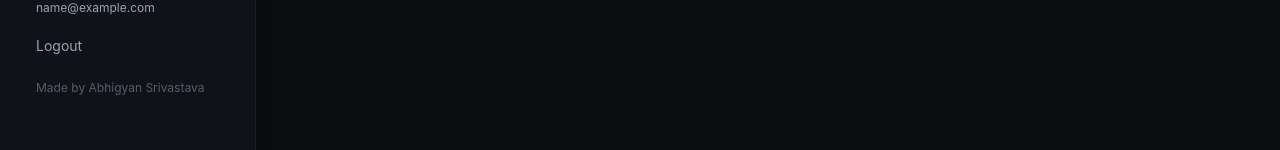
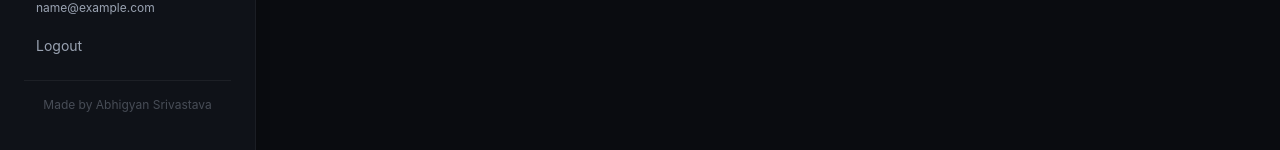
Before and after one commit to AbhigyanSr/InternDiary, a React (Create React App) app in the folder client/: page /dashboard in a window 1280 px wide. Shown: the part 446-596 px from the top of the page. Built offline with nearby package versions, Linux system fonts and the light colour scheme; no server answers; sample sign-in values are in the browser's storage.

Commit message:
Style watermark as footer in sidebar

```diff
--- a/client/src/components/layout.jsx
+++ b/client/src/components/layout.jsx
@@ -34,7 +34,7 @@ export default function Layout() {
   return (
     <div className="app-shell flex min-h-screen">
       {/* Sidebar */}
-      <aside className="sidebar w-64 p-6 hidden md:block">
+      <aside className="sidebar w-64 p-6 hidden md:block flex flex-col">
         <div className="mb-10">
           <h1 className="text-2xl font-bold text-gradient">Intern Diary</h1>
           <p className="text-xs text-muted mt-1">Track your journey</p>
@@ -72,9 +72,9 @@ export default function Layout() {
           </button>
         </div>
 
-        {/* Watermark */}
-        <div className="px-3 pt-4 pb-2">
-          <p className="text-xs text-muted opacity-50">Made by Abhigyan Srivastava</p>
+        {/* Footer */}
+        <div className="pt-4 mt-4 text-center" style={{ borderTop: '1px solid var(--border-separator)' }}>
+          <p className="text-xs text-muted opacity-40">Made by Abhigyan Srivastava</p>
         </div>
       </aside>
 
```
